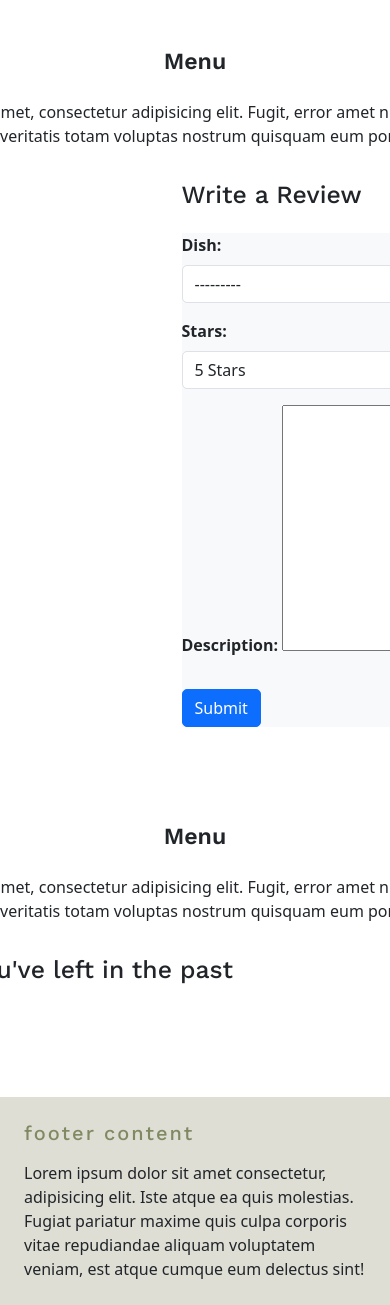
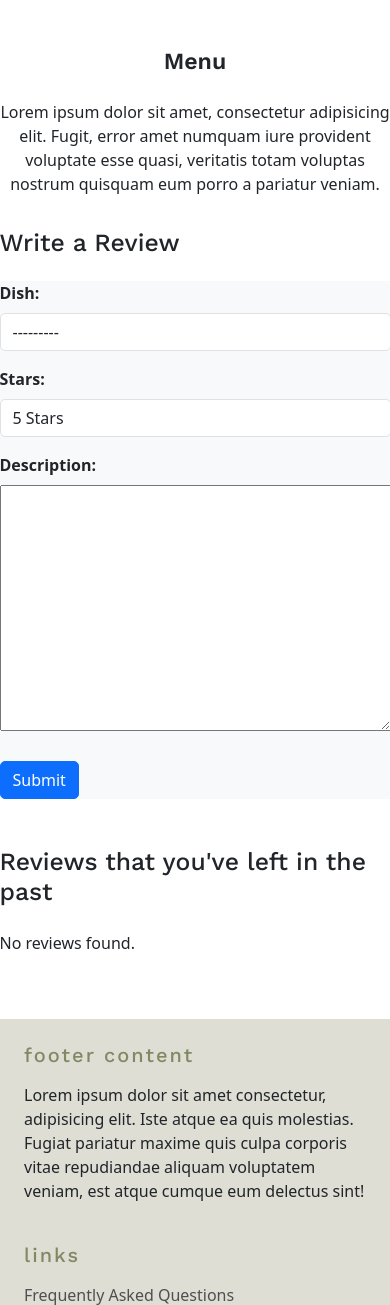
Before and after one commit to UzitheI/ResCaf, a Django app: page /review in a window 390 px wide; the page is wider, and only the part inside the window is pictured. Shown: the part 56-1361 px from the top of that part. Run offline with Django 5.2, Linux system fonts and the light colour scheme; the visitor is signed in with stand-in values (Sample User, id 1); data that the repository does not hold is empty; some libraries are stand-ins or nearby versions.

Commit message:
responsive layout

```diff
--- a/mysite/templates/home_folder/review.html
+++ b/mysite/templates/home_folder/review.html
@@ -1,39 +1,6 @@
 {% extends 'home_folder/base.html' %}
 
 {% block content %}
-{% comment %} <div class="review-body">
-    <div class="container">
-        <div class="row">
-            <div class="col-md-6">
-                <h2 class="mb-4">Write a Review</h2>
-                <form action="" method="post">
-                    {% csrf_token %}
-                    {{ form.as_p }}
-                    <button type="submit" class="btn btn-primary mt-2">Submit</button>
-                </form>
-            </div>
-            <div class="col-md-6">
-                <h2 class="mb-4">Reviews that you've left in the past</h2>
-                <div class="user-review-list">
-                    {% for review in user_reviews %}
-                    <div class="card mb-3">
-                        <div class="card-body">
-                            <h5 class="card-title">{{ review.dish.name }}</h5>
-                            <h6 class="card-subtitle mb-2 text-muted">Rated: {{ review.stars }} Stars</h6>
-                            <p class="card-text">{{ review.description }}</p>
-                            <p class="card-text"><small class="text-muted">By: {{ review.user }}</small></p>
-                            <a class="image-button" href="{%url 'review_update' review.id%}">Update</a>
-                            <a class="delete-button" method="post" href="{%url 'review_delete' review.id%}">Delete</a>
-                        </div>
-                    </div>
-                    {% empty %}
-                    <p>No reviews found.</p>
-                    {% endfor %}
-                </div>
-            </div>
-        </div>
-    </div>
-</div> {% endcomment %}
 <style>
     form {
         background-color: #f8f9fa; /* Light background color */
@@ -47,8 +14,8 @@
         border-radius: 5px;
     }
 </style>
+
 <div class="container-fluid py-5">
-    <!-- Tables Section -->
     <div class="row d-flex justify-content-center">
         <div class="col-md-10 col-xl-8 text-center">
             <h3 class="fw-bold mb-4">Menu</h3>
@@ -59,31 +26,21 @@
             </p>
         </div>
     </div>
-    <div class="row container-fluid" style="margin-left:22em;">
-        <div class="col-md-6">
+
+    <div class="row d-flex justify-content-center">
+        <div class="col-md-6 mb-5">
             <h2 class="mb-4">Write a Review</h2>
             <form action="" method="post">
                 {% csrf_token %}
-                {{form.media}}
+                {{ form.media }}
                 {{ form.as_p }}
                 <button type="submit" class="btn btn-primary mt-2">Submit</button>
             </form>
         </div>
     </div>
-</div>
-<div class="container-fluid py-5">
-    <!-- Tables Section -->
+
     <div class="row d-flex justify-content-center">
-        <div class="col-md-10 col-xl-8 text-center">
-            <h3 class="fw-bold mb-4">Menu</h3>
-            <p class="mb-4 pb-2 mb-md-5 pb-md-0">
-                Lorem ipsum dolor sit amet, consectetur adipisicing elit. Fugit, error amet
-                numquam iure provident voluptate esse quasi, veritatis totam voluptas nostrum
-                quisquam eum porro a pariatur veniam.
-            </p>
-        </div>
-    </div>
-    <div class="col-md-6">
+        <div class="col-md-8">
             <h2 class="mb-4">Reviews that you've left in the past</h2>
             <div class="user-review-list">
                 {% for review in user_reviews %}
@@ -93,8 +50,8 @@
                         <h6 class="card-subtitle mb-2 text-muted">Rated: {{ review.stars }} Stars</h6>
                         <p class="card-text">{{ review.description }}</p>
                         <p class="card-text"><small class="text-muted">By: {{ review.user }}</small></p>
-                    <a class="image-button" href="{%url 'review_update' review.id%}">Update</a>
-                    <a class="delete-button" method="post" href="{%url 'review_delete' review.id%}">Delete</a>
+                        <a class="image-button" href="{% url 'review_update' review.id %}">Update</a>
+                        <a class="delete-button" href="{% url 'review_delete' review.id %}">Delete</a>
                     </div>
                 </div>
                 {% empty %}
@@ -103,4 +60,5 @@
             </div>
         </div>
     </div>
+</div>
 {% endblock %}
```
Lines whose indentation alone changed are shown as unchanged.
